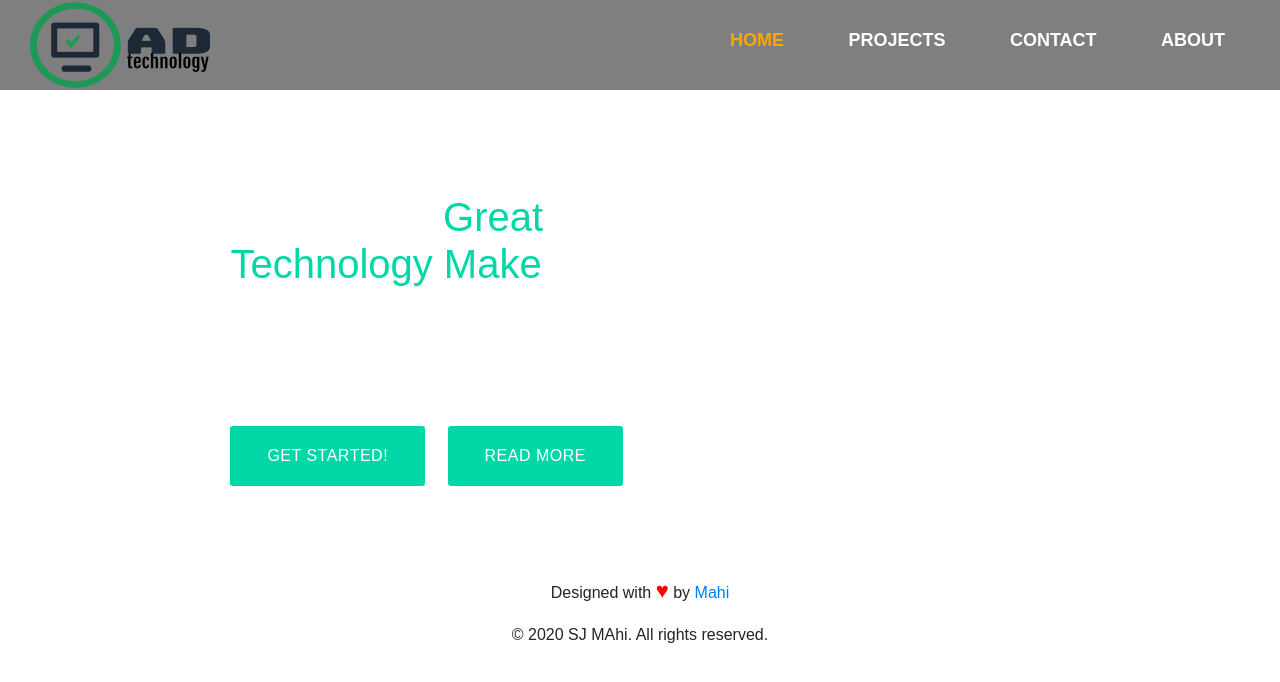
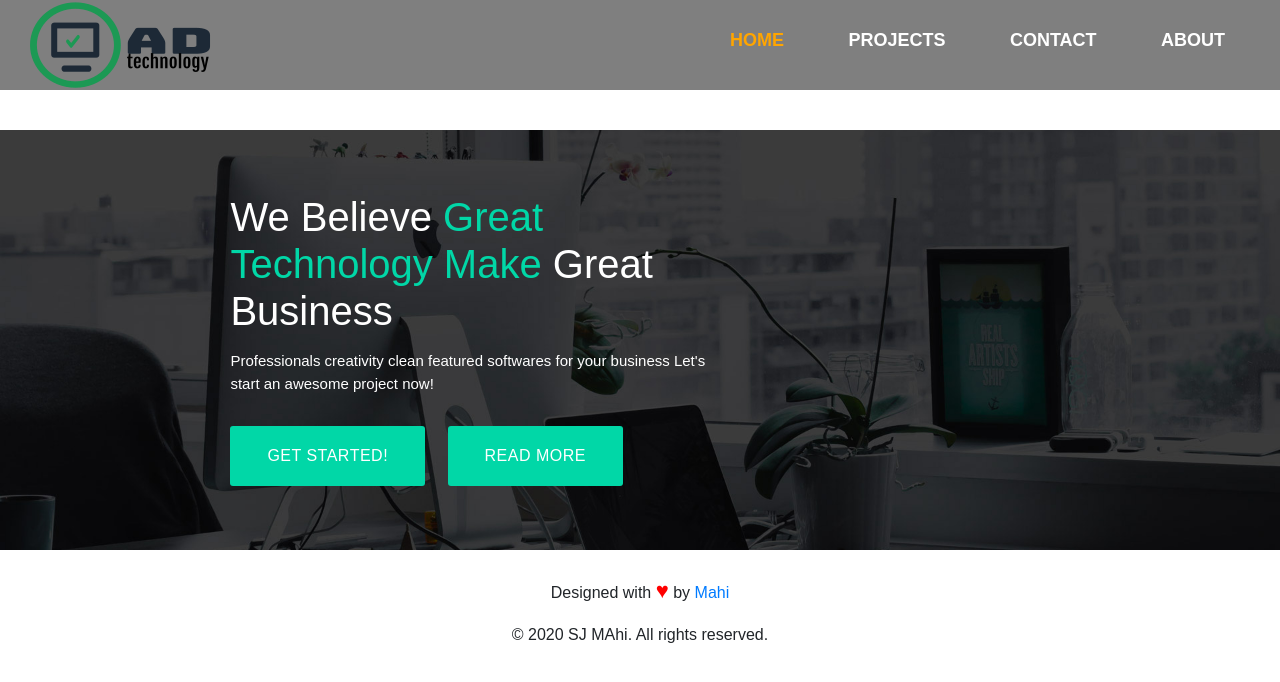
Before and after one commit to adtech00/adtech.github.io, a plain HTML site: page index.html in a window 1280 px wide. Drawn offline with nearby package versions, Linux system fonts and the light colour scheme.

Commit message:
Update style.css

```diff
--- a/style.css
+++ b/style.css
@@ -24,7 +24,7 @@ body{
 	width: 100%;
 	height: 420px;
 
-	background-image: url(img/1.jpg);
+	background-image: url(1.jpg);
 	background-size: cover;
 	background-position: center;
 	display: flex;
```
